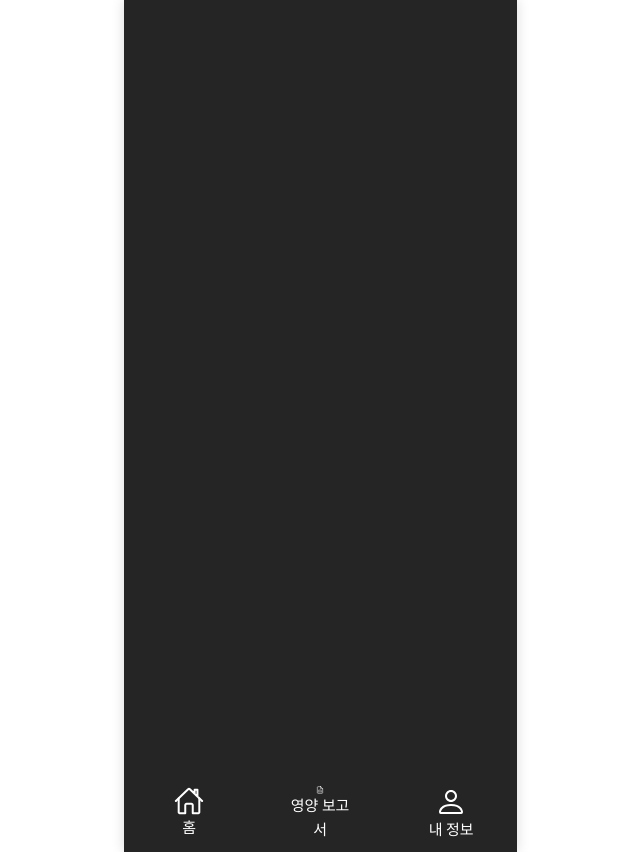
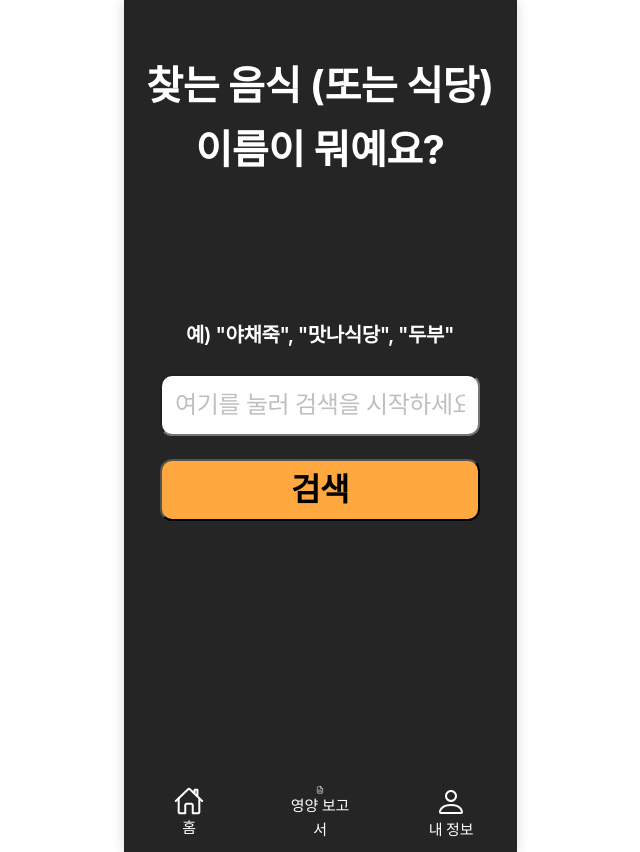
Before and after one commit to Ongibapsang-goodvibe/Frontend, a React (Vite) app: page /menu-research/text in a window 1280 px wide. Before the commit this address had no page. Shown: the whole page, without its empty margins (320-960 px from the left). Built offline with nearby package versions, Linux system fonts and the light colour scheme; a web font is replaced by a local one.

Commit message:
menuText.jsx 수정중

```diff
--- a/src/App.jsx
+++ b/src/App.jsx
@@ -38,8 +38,9 @@ import FoodForwarding from "./pages/food-feedback/FoodForwarding";
 import HealthCheck from "./pages/health-feedback/HealthCheck";
 import FeelingCheck from "./pages/health-feedback/FeelingCheck";
 import HealthForwarding from "./pages/health-feedback/HealthForwarding";
-//voice-research
+//menu-research
 import MenuVoice from "./pages/menu-research/MenuVoice";
+import MenuText from "./pages/menu-research/MenuText";
 
 export default function App() {
   return (
@@ -117,6 +118,7 @@ function MainLayout() {
 
     /*menu-research*/
     "/menu-research/voice": { step: 0, total: 0 },
+    "/menu-research/text": { step: 0, total: 0 },
   };
 
   const progress = progressMap[pathname] || { step: 0, total: 0 };
@@ -167,8 +169,9 @@ function MainLayout() {
           <Route path="/health-check" element={<HealthCheck />} />
           <Route path="/feeling-check" element={<FeelingCheck />} />
           <Route path="/health-forwarding" element={<HealthForwarding />} />
-          {/*voice-research*/}
+          {/*menu-research*/}
           <Route path="/menu-research/voice" element={<MenuVoice />} />
+          <Route path="/menu-research/text" element={<MenuText />} />
         </Routes>
       </main>
 
--- /dev/null
+++ b/src/pages/menu-research/MenuText.jsx
@@ -0,0 +1,110 @@
+import { useState } from "react";
+import styled from 'styled-components';
+
+const MenuText = () => {
+    const [text, setText] = useState("");
+
+    const handleSearch = () => {
+        if (text.trim()) {
+            console.log('${text}');
+        // 여기서 API 호출이나 페이지 이동 처리
+        }
+    };
+
+    return(
+        <Wrapper>
+            <h1>
+                찾는 음식 (또는 식당)
+                <br /> 이름이 뭐예요?
+            </h1>
+
+            <h2>예) "야채죽", "맛나식당", "두부"</h2>
+
+            <Input
+                type="text"
+                value={text}
+                placeholder="여기를 눌러 검색을 시작하세요."
+                onChange={(e) => setText(e.target.value)}
+            />
+            <Button
+                onClick={handleSearch}
+            >
+                검색
+            </Button>
+        </Wrapper>
+    );
+};
+
+export default MenuText;
+
+const Wrapper = styled.div`
+  width: 100%;
+  height: 100%;
+  display: flex;
+  flex-direction: column;
+  align-items: center;
+  background: var(--background-color);
+
+  h1{
+    margin-top: 3.37rem;
+    color: #FFF;
+    font-size: 2.5rem;
+    font-weight: 700;
+  }
+
+  h2{
+    margin-top: 8.56rem;
+    color: #FFF;
+    font-size: 1.25rem;
+    font-weight: 600;
+  }
+`;
+
+const Input = styled.input`
+  height: 3.875rem;
+  width: 20rem;
+
+  display: flex;
+  justify-content: center;
+  align-items: center;
+
+  margin: 1.44rem 0;
+  padding: 0.25rem 0.8125rem;
+
+  border-radius: 0.75rem;
+  outline: none;
+  background: #FFF;
+  font-size: 1.5rem;
+  font-weight: 500;
+
+  &:focus::placeholder {
+    color: transparent; /* 포커스될 때 placeholder 색을 투명으로 */
+  }
+
+  &::placeholder {
+    font-size: 1.5rem;
+    color: rgba(0, 0, 0, 0.25);
+  }
+
+  &:focus {
+    font-size: 2rem;
+    border-color: #000;
+  }
+`;
+
+const Button = styled.button`
+  height: 3.875rem;
+  width: 20rem;
+
+  display: flex;
+  justify-content: center;
+  align-items: center;
+
+  border-radius: 0.75rem;
+  outline: none;
+  background: var(--main-color);
+
+  color: #000;
+  font-size: 2rem;
+  font-weight: 700;
+`;
```
